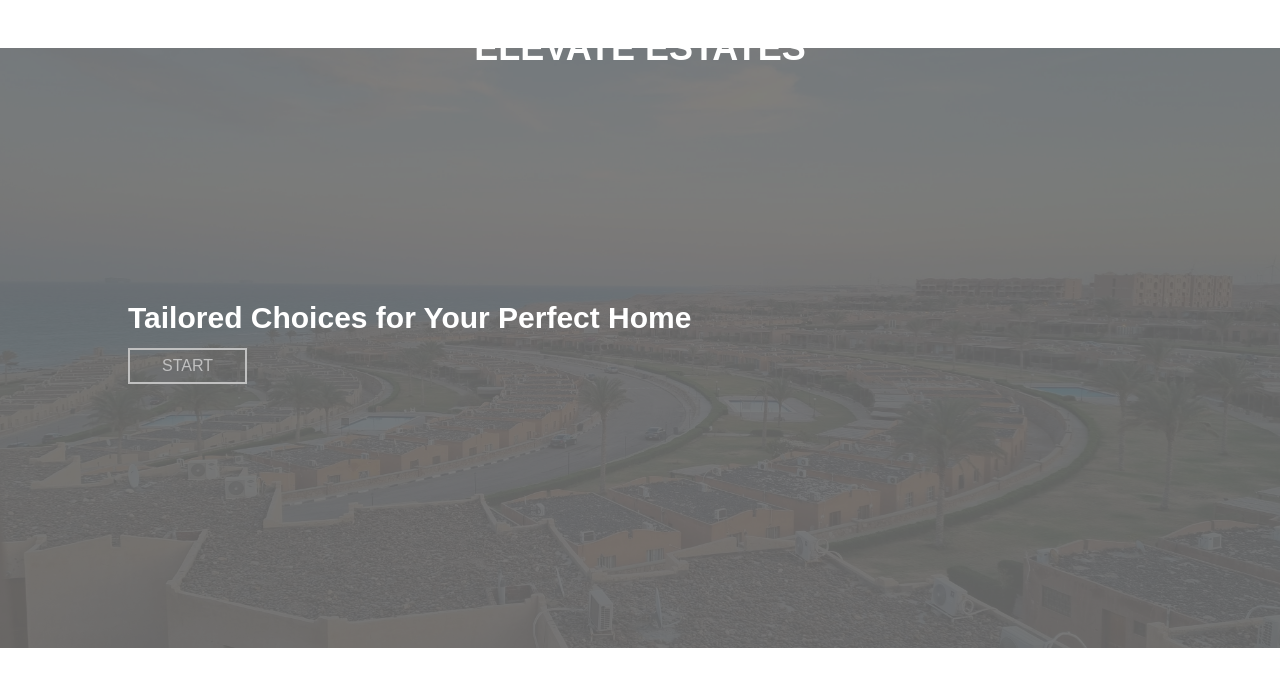
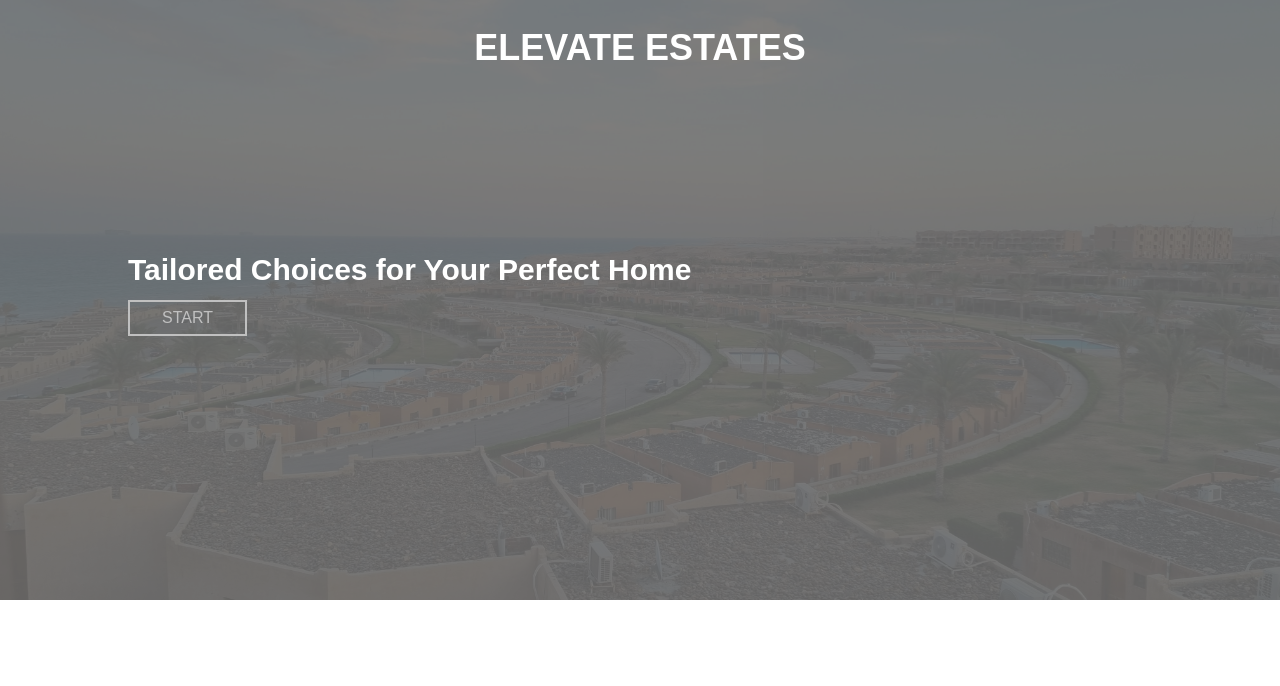
Before and after one commit to y-emam/elevate-estates, a Next.js app: page / in a window 1280 px wide. Shown: the top 686 px of the page. Built offline with nearby package versions, Linux system fonts and the light colour scheme.

Commit message:
fixed a bug in the navbar

```diff
--- a/app/destination/page.tsx
+++ b/app/destination/page.tsx
@@ -37,7 +37,6 @@ const items = [
 
 function Form() {
   const router = useRouter();
-  // const [destination, setdestination] = useState("");
 
   const handleNavigation = (destination: string) => {
     alert(destination);
--- a/components/Navbar/index.tsx
+++ b/components/Navbar/index.tsx
@@ -9,7 +9,11 @@ function Navbar() {
   const isHomePage = usePathname() === "/";
 
   return (
-    <nav className="z-50 relative bg-transparent p-10 pb-0 w-full h-0 pt-12">
+    <nav
+      className={`${
+        isHomePage ? "fixed" : "relative"
+      } z-50 bg-transparent p-10 pb-0 w-full h-0 pt-12`}
+    >
       {!isHomePage && (
         <button
           onClick={() => window.history.back()}
```
